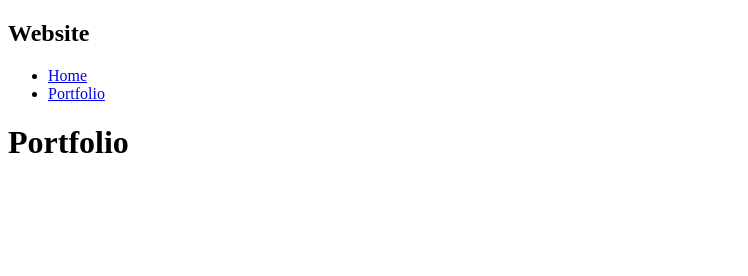
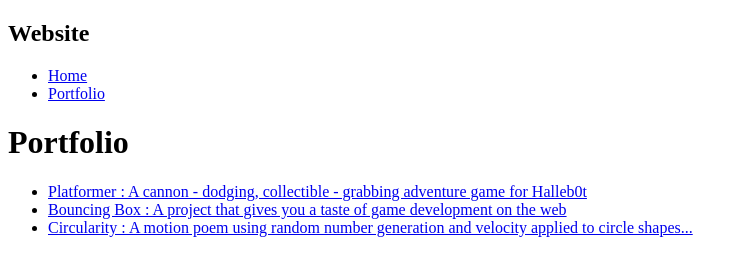
Before and after one commit to Michael117NO/Michael117NO.github.io, a plain HTML site: page portfolio.html in a window 1280 px wide. Shown: the whole page, without its empty margins (0-748 px from the left). Drawn offline with Linux system fonts and the light colour scheme.

Commit message:
Step 5 read

```diff
--- a/portfolio.html
+++ b/portfolio.html
@@ -19,7 +19,9 @@
               </ul>
           </nav>
           <main><div class="content"><h1>Portfolio</h1></div></main>
-          <ul id="portfolio"></ul>
+          <ul id="portfolio">    <li><a href="projects/platformer/">Platformer : A cannon - dodging, collectible - grabbing adventure game for Halleb0t</a></li>
+            <li><a href="projects/bouncing-box/">Bouncing Box : A project that gives you a taste of game development on the web </a></li>
+            <li><a href="projects/circularity/">Circularity : A motion poem using random number generation and velocity applied to circle shapes...</a></li></ul>
       </div>
     </body>
 </html>
```
